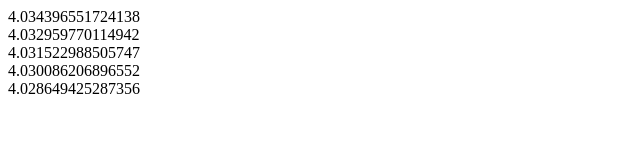
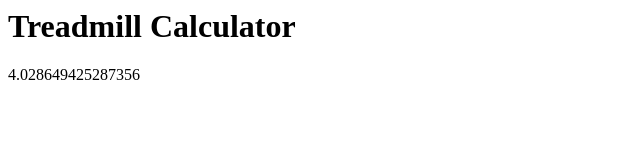
Before and after one commit to Blissey/blissey.github.io, a plain HTML site: page index.html in a window 1280 px wide. Shown: the whole page, without its empty margins (0-640 px from the left). Drawn offline with Linux system fonts and the light colour scheme.

Commit message:
I learned how to use getElementById

```diff
--- a/index.html
+++ b/index.html
@@ -5,11 +5,15 @@
   </title>
 </head>
 <body>
+
+  <script src="index.js"> </script>
   <h1>
-    <script src="index.js"> </script>
+    Treadmill Calculator
 
   </h1>
+  <div id="RequiredSpeed">
 
+  </div>
 
 </body>
 </html>
--- a/index.js
+++ b/index.js
@@ -1,4 +1,4 @@
-var hoursLeft = 58/60;
+var hoursLeft = 58/60; // this is a fraction of hours.
 var momentAtWhichhoursLeftWasCreated = Date.now();
 var currentSpeedMph = 5;
 var milesGoal = 4;
@@ -19,7 +19,9 @@ function requiredSpeedMph() {
 
 function updateScreen() {
     setTimeout(updateScreen, 1000);
-    document.write(requiredSpeedMph());
-    document.write("<br>");
+    var requiredSpeedElement = document.getElementById("RequiredSpeed");
+    requiredSpeedElement.innerText = requiredSpeedMph();
+//    document.write(requiredSpeedMph()); // don't ever use document.write.  it doesn't let us do what we need.  All it does is add.  It doesn't replace things.
+    // document.write("<br>");
 }
 setTimeout(updateScreen, 60);
```
